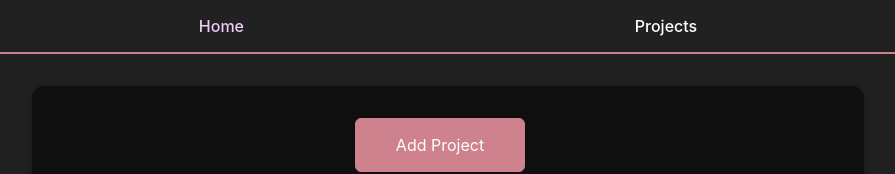
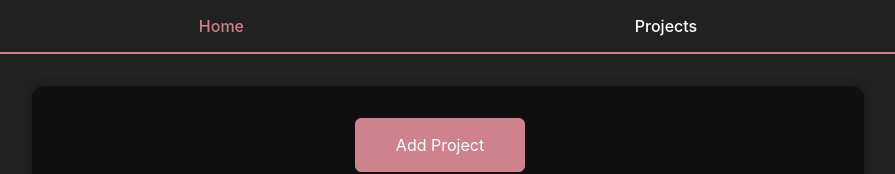
Before and after one commit to DevanshBajaj/project-management, a React (Vite) app: page / in a window 1280 px wide. In both pictures the pointer is over the link "Home". Shown: the top 174 px of the page, without its empty margins (192-1087 px from the left). Built offline with nearby package versions, Linux system fonts and the light colour scheme.

Commit message:
change hover in Navbar link

```diff
--- a/src/components/Navbar/Navbar.module.css
+++ b/src/components/Navbar/Navbar.module.css
@@ -18,7 +18,7 @@
 
   .nav a:hover,
   .nav a:active {
-    color: #f3cafb;
+    color: #CE828E;
   }
 
   .nav button {
```
